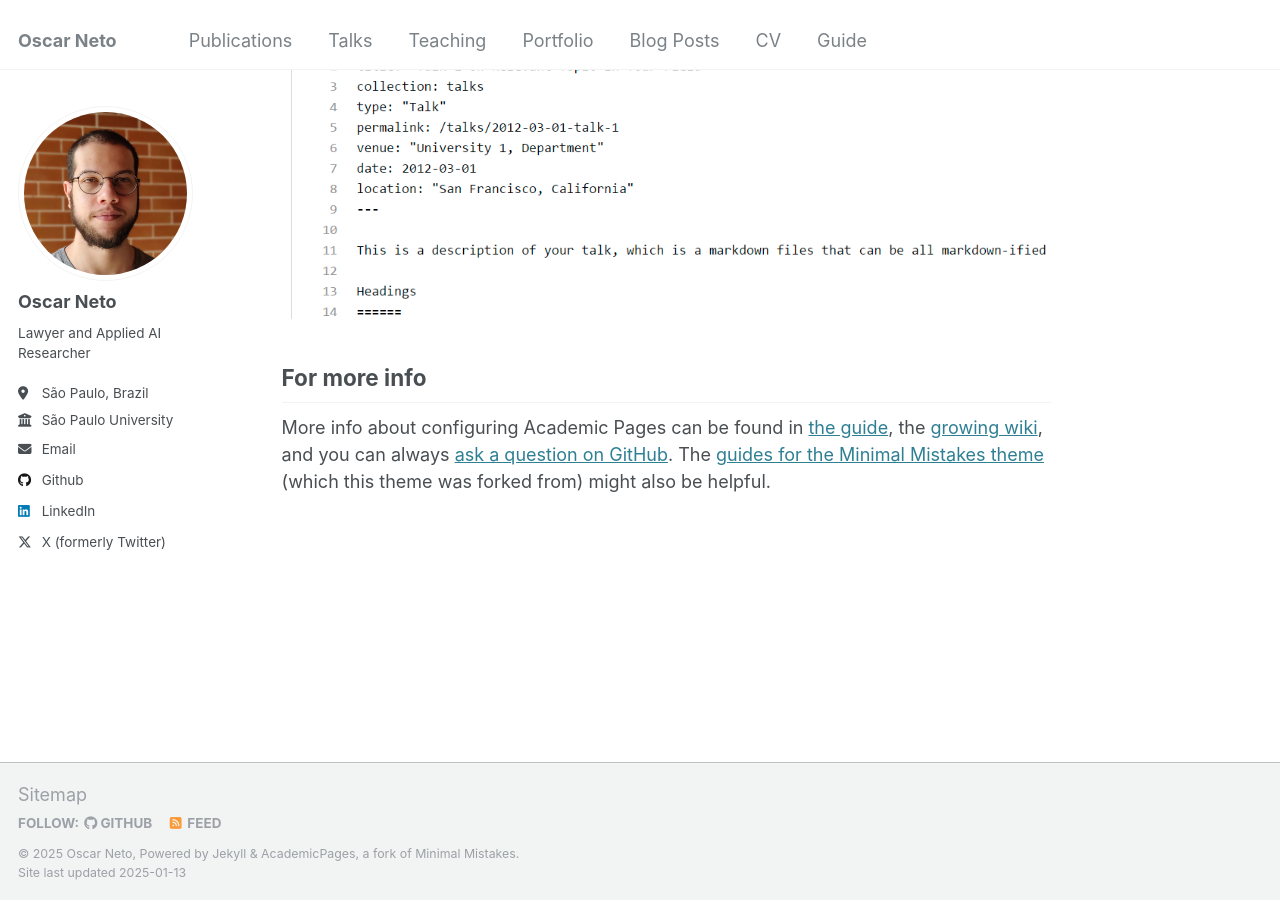
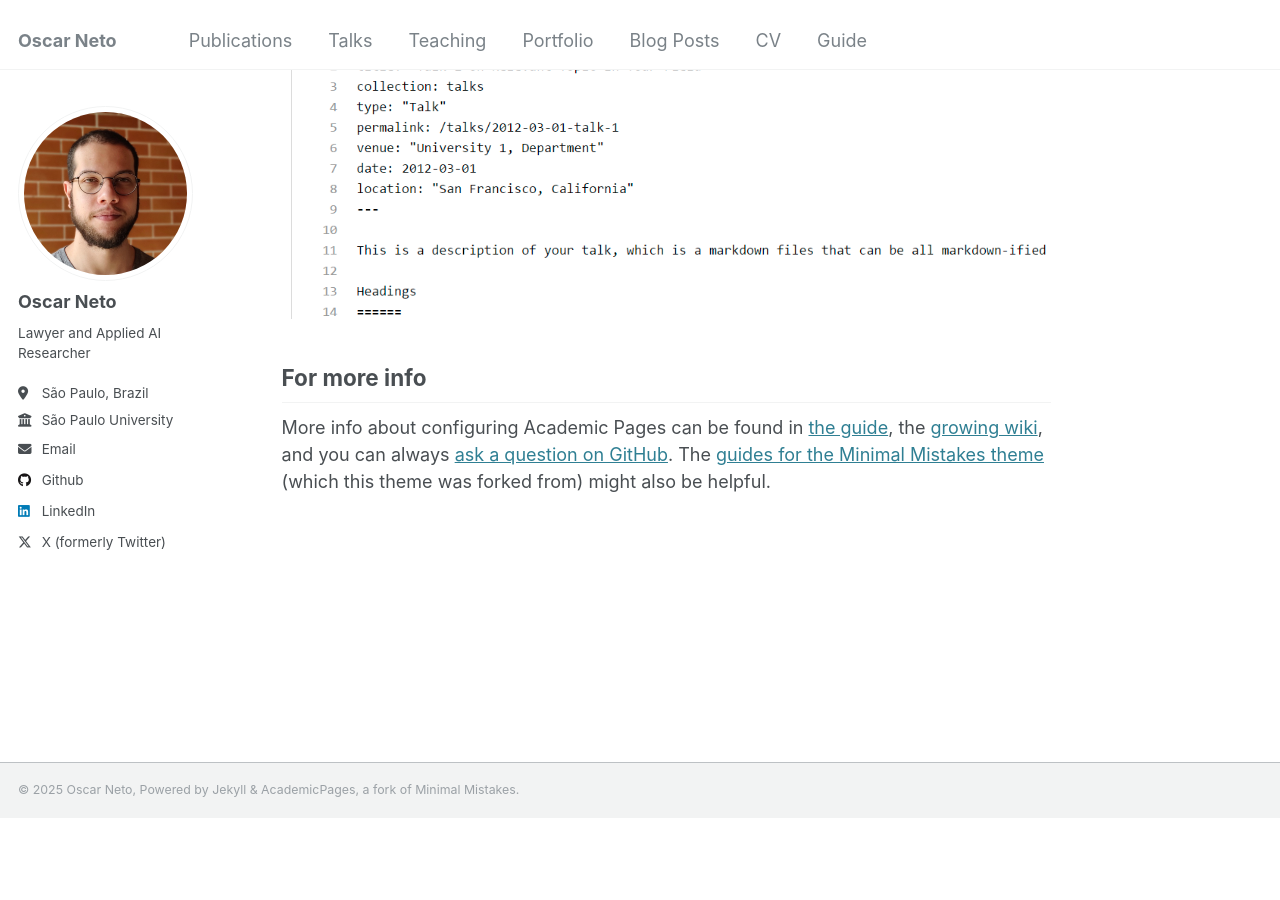
Before and after one commit to oscaromsn/oscaromsn.github.io, a Jekyll site: the page built from _pages/about.md, in a window 1280 px wide and 900 px high, scrolled down 2643 px. Built offline with Jekyll 4.4.1, drawn with Linux system fonts in a browser that asks for light colours; after the commit the page ends 3460 px from its top, so only the background shows below that.

Commit message:
Refactor footer HTML: streamline social media links and remove sitemap link from custom footer

```diff
--- a/_includes/footer.html
+++ b/_includes/footer.html
@@ -1,25 +1,15 @@
-{% include base_path %}
-
-{% if site.author.github or site.author.bitbucket or site.atom_feed.hide != true %}
-<div class="page__footer-follow">
-  <ul class="social-icons">
-    {% if site.data.ui-text[site.locale].follow_label %}
-      <li><strong>{{ site.data.ui-text[site.locale].follow_label }}</strong></li>
-    {% endif %}
-    {% if site.author.github %}
-      <li><a href="http://github.com/{{ site.author.github }}"><i class="fab fa-github" aria-hidden="true"></i> GitHub</a></li>
-    {% endif %}
-    {% if site.author.bitbucket %}
-      <li><a href="http://bitbucket.org/{{ site.author.bitbucket }}"><i class="fab fa-bitbucket" aria-hidden="true"></i> Bitbucket</a></li>
-    {% endif %}
-    {% if site.atom_feed.hide != true %}
-    <li><a href="{% if site.atom_feed.path %}{{ site.atom_feed.path }}{% else %}{{ base_path }}/feed.xml{% endif %}"><i class="fa fa-fw fa-rss-square" aria-hidden="true"></i> {{ site.data.ui-text[site.locale].feed_label | default: "Feed" }}</a></li>
-    {% endif %}
-  </ul>
+{% include base_path %} {% if site.author.github or site.author.bitbucket or
+site.atom_feed.hide != true %} {% endif %}
+<div class="page__footer-copyright">
+  &copy; {{ site.time | date: '%Y' }} {{ site.name | default: site.title }}, {{
+  site.data.ui-text[site.locale].powered_by | default: "Powered by" }}
+  <a href="http://jekyllrb.com" rel="nofollow">Jekyll</a> &amp;
+  <a href="https://github.com/academicpages/academicpages.github.io"
+    >AcademicPages</a
+  >, a fork of
+  <a
+    href="https://mademistakes.com/work/minimal-mistakes-jekyll-theme/"
+    rel="nofollow"
+    >Minimal Mistakes</a
+  >.<br />
 </div>
-{% endif %}
-
-<div class="page__footer-copyright">
-  &copy; {{ site.time | date: '%Y' }} {{ site.name | default: site.title }}, {{ site.data.ui-text[site.locale].powered_by | default: "Powered by" }} <a href="http://jekyllrb.com" rel="nofollow">Jekyll</a> &amp; <a href="https://github.com/academicpages/academicpages.github.io">AcademicPages</a>, a fork of <a href="https://mademistakes.com/work/minimal-mistakes-jekyll-theme/" rel="nofollow">Minimal Mistakes</a>.<br />
-  Site last updated {{ "now" | date: '%Y-%m-%d' %}}
-</div>
--- a/_includes/footer/custom.html
+++ b/_includes/footer/custom.html
@@ -1,3 +1,2 @@
 <!-- start custom footer snippets -->
-<a href="/sitemap/">Sitemap</a>
 <!-- end custom footer snippets -->
```
